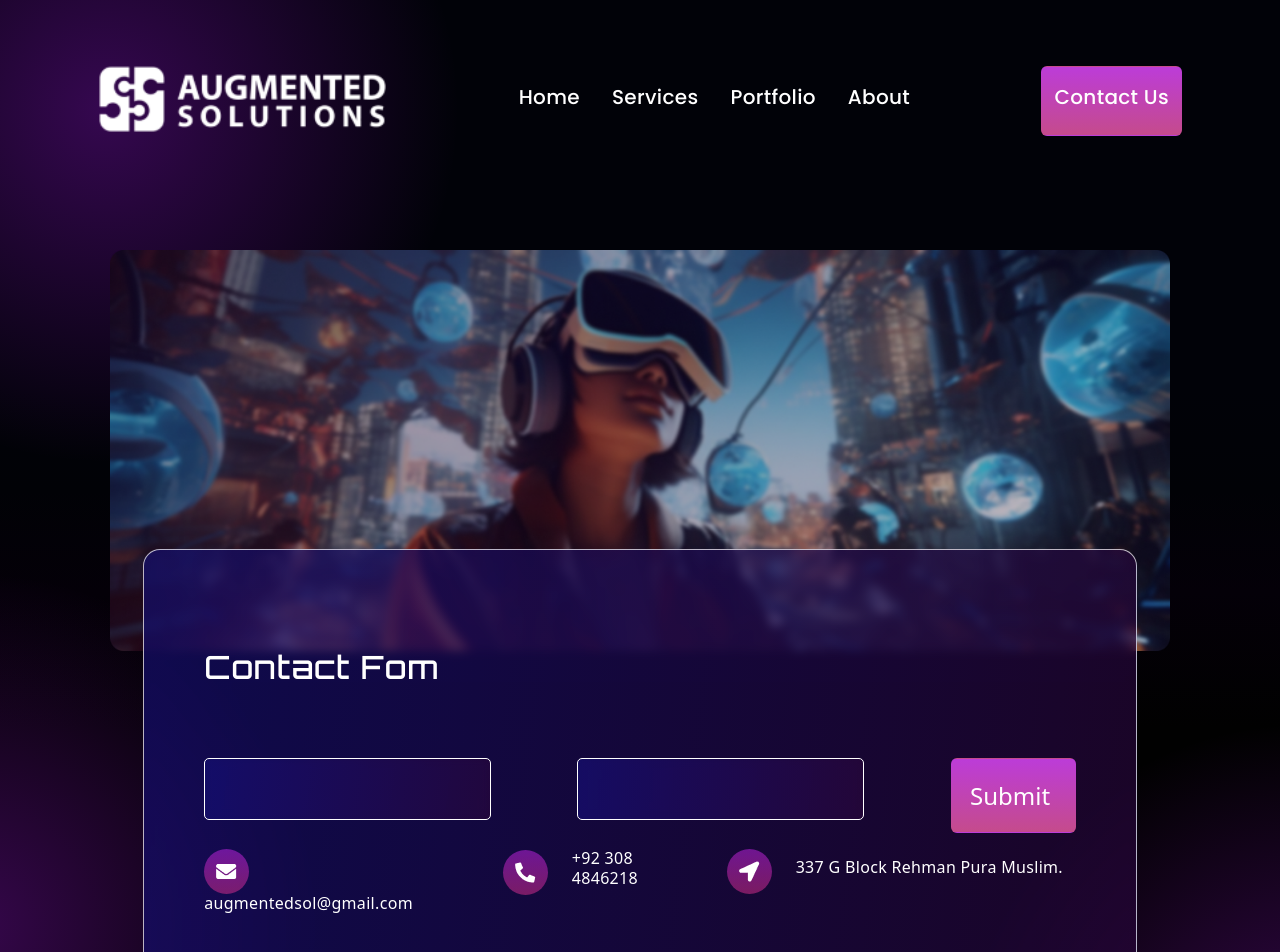
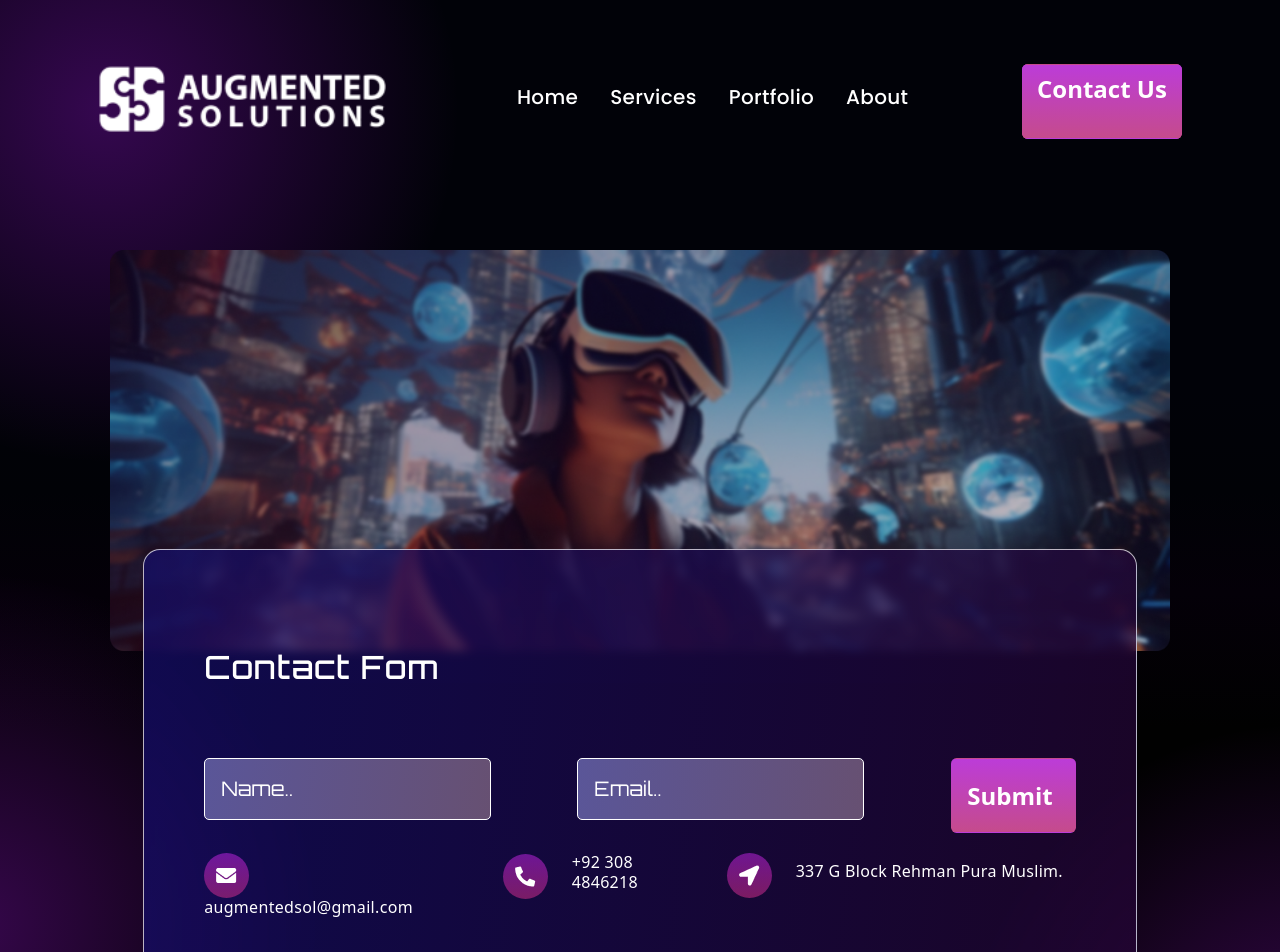
Before and after one commit to augmentedsolutions/augmentedsolWeb, a React (Vite) app: page /contact in a window 1280 px wide. Shown: the top 952 px of the page. Built offline with nearby package versions, Linux system fonts and the light colour scheme.

Commit message:
Web Project

```diff
--- a/src/common/Button/Button.css
+++ b/src/common/Button/Button.css
@@ -1,13 +1,13 @@
 .AboutHomeBTN{
     height: 75px !important;
-                    width: 100% !important;
+
                     font-size: 1.5rem !important;
   }
 
   @media (min-width: 611px) and (max-width: 991px) {
     .AboutHomeBTN{
         height: 2px ;
-        /* width: 100px ; */
+
         font-size: 2rem ;
       }
 
@@ -16,7 +16,7 @@
 @media (min-width: 299px) and (max-width: 611px) {
     .AboutHomeBTN{
         height: 45px !important;
-        /* width: 120px !important; */
+
         font-size: 0.9rem !important;
       }
 
--- a/src/common/Button/Button.jsx
+++ b/src/common/Button/Button.jsx
@@ -6,7 +6,11 @@ import "./Button.css";
 const Button = ({
   name,
   FontStylte = "heading_sixth_11",
+  FontSize,
   icon,
+  Height,
+  MinHeight,
+  MinWidth,
   justify = "center",
 }) => {
   return (
@@ -16,16 +20,19 @@ const Button = ({
       style={{
         background: "var(--background_color_btn)",
         color: "white",
-
+        width: "100%",
+        height: "100%",
         fontWeight: "500",
+        borderRadius:'5.63px'
       }}
     >
       <NavLink
         to={"/contact"}
-        style={{ textDecoration: "none", color: "white" }}
+        style={{ textDecoration: "none",fontWeight:"bold", color: "white",fontSize:{FontSize} }}
         // Close the menu
+
       >
-        {name} <img src={icon}/>
+        {name} <img src={icon} />
       </NavLink>
     </button>
   );
--- a/src/components/ContactComponent/ContactComponent.css
+++ b/src/components/ContactComponent/ContactComponent.css
@@ -1,7 +1,13 @@
+@import url('../../index.css');
 .ContactForm{
     position:relative;
     top:-150px;
 }
+
+.custom-placeholder::placeholder {
+    color: white !important; /* Change the placeholder color */
+    font-family: var(--font_family_orbitron); /* Set the placeholder font family */
+  }
 @media (min-width: 611px) and (max-width: 991px) {
     .ContactForm{
         position:relative;
--- a/src/components/ContactComponent/ContactForm.jsx
+++ b/src/components/ContactComponent/ContactForm.jsx
@@ -1,7 +1,7 @@
 import React from "react";
 import Button from "../../common/Button/Button";
 import "../../index.css";
-
+import "./ContactComponent.css";
 import ContactLogoright1 from "../../assets/Home/ContactLogoRight1.png";
 import ContactLogoright2 from "../../assets/Home/ContactLogoRight2.png";
 import ContactLogoright3 from "../../assets/Home/ContactLogoRight3.png";
@@ -17,44 +17,52 @@ const ContactForm = () => {
       </div>
       <div className="col-12">
         <div className="row  my-lg-3">
-          <div className="col-lg-5">
+          <div className="col-lg-5 mb-1 my-sb-2 mb-lg-0">
+            <div className="row">
+              <div className="col-10 ">
+                <div class="form-outline" data-mdb-input-init>
+                  <input
+                    type="text"
+                    id="formControlLg"
+                    style={{
+                      width: "100%",
+                      height: "auto" ,
+                      minHeight: "62px",
+                      border: "1px solid white",
+                      borderRadius: "5px",
+                    }}
+                    class="form-control form-control-lg custom-placeholder backgroundCOntactForm"
+                    placeholder="Name.."
+                  />
+                </div>
+              </div>
+            </div>
+          </div>
+          <div className="col-lg-5 mb-1 my-sb-2 mb-lg-0 MarginTopContainer">
             <div className="row">
               <div className="col-10">
               <input
                     type="text"
+                    id="formControlLg"
                     style={{
                       width: "100%",
+                      height: "auto" ,
                       minHeight: "62px",
                       border: "1px solid white",
                       borderRadius: "5px",
                     }}
-                  className="backgroundCOntactForm"
+                    class="form-control form-control-lg custom-placeholder backgroundCOntactForm"
+                    placeholder="Email.."
                   />
               </div>
             </div>
           </div>
-          <div className="col-lg-5 MarginTopContainer">
-            <div className="row">
-              <div className="col-10">
-                <input
-                  type="text"
-                  style={{
-                    width: "100%",
-                    minHeight: "62px",
-                    border: "1px solid white",
-                    borderRadius: "5px",
-                  }}
-                  className="backgroundCOntactForm"
-                />
-              </div>
-            </div>
-          </div>
-          <div className="col-4 col-lg-2 MarginTopContainer">
-            <Button name='Submit' />
+          <div className="col-5 col-sm-3 col-lg-2  mb-1 my-sb-2 mb-lg-0MarginTopContainer">
+            <Button name="Submit" />
           </div>
         </div>
 
-        <div className="row MarginTopContentContainer">
+        <div className="row mb-1 my-sb-2 mb-lg-0">
           <div className="col-lg-4 MarginTopContainer">
             <div className="row d-flex align-items-center">
               <div className="col-auto">
@@ -65,17 +73,15 @@ const ContactForm = () => {
               </h6>
             </div>
           </div>
-  <div className="col-lg-3 MarginTopContainer">
+          <div className="col-lg-3 mb-1 my-sb-2 mb-lg-0">
             <div className="row d-flex align-items-center">
               <div className="col-auto">
                 <Logo logo={ContactLogoright2} />
               </div>
-      <h6 className="col  text-wrap text-white">
-        +92 308 4846218
-      </h6>
+              <h6 className="col  text-wrap text-white">+92 308 4846218</h6>
             </div>
           </div>
-  <div className="col-lg-5 MarginTopContainer">
+          <div className="col-lg-5 mb-1 my-sb-2 mb-lg-0">
             <div className="row d-flex align-items-center">
               <div className="col-auto">
                 <Logo logo={ContactLogoright3} />
@@ -86,20 +92,47 @@ const ContactForm = () => {
             </div>
           </div>
         </div>
-
       </div>
       <div className="col-12 my-1 my-sm-3 my-lg-5 ">
         <h2 className=" ">Social Links</h2>
       </div>
       <div className="col-12">
-        <div className="row  " style={{display:"flex",justifyContent:'center',alignItems:'center'}}>
-          <div className="col-auto " style={{display:'flex' ,justifyContent:'center',alignItems:'center'}} >
-            <Logo logo={ContactLogoleft1}  />
+        <div
+          className="row  "
+          style={{
+            display: "flex",
+            justifyContent: "center",
+            alignItems: "center",
+          }}
+        >
+          <div
+            className="col-auto "
+            style={{
+              display: "flex",
+              justifyContent: "center",
+              alignItems: "center",
+            }}
+          >
+            <Logo logo={ContactLogoleft1} />
           </div>
-          <div className="col-auto  " style={{display:'flex' ,justifyContent:'center',alignItems:'center'}}>
+          <div
+            className="col-auto  "
+            style={{
+              display: "flex",
+              justifyContent: "center",
+              alignItems: "center",
+            }}
+          >
             <Logo logo={ContactLogoleft2} />
           </div>
-          <div className="col-auto  " style={{display:'flex' ,justifyContent:'center',alignItems:'center'}}>
+          <div
+            className="col-auto  "
+            style={{
+              display: "flex",
+              justifyContent: "center",
+              alignItems: "center",
+            }}
+          >
             <Logo logo={ContactLogoleft3} />
           </div>
         </div>
--- a/src/components/HomeComponent/ClientHome/ClientCardThree.jsx
+++ b/src/components/HomeComponent/ClientHome/ClientCardThree.jsx
@@ -31,11 +31,24 @@ const ClientCardThree = () => {
                   <div className="col-12">
                     <div className="row">
                       <div className="col-7">
+
                         <input
-                          type="text"
-                          className="background_Input_Client Client-Card-Three-Input"
-                          style={{ width: "100%" }}
-                        />
+                    type="text"
+                    id="formControlLg"
+                    style={{
+
+                      width: "100%",
+                      height: "100%" ,
+
+                      border: "1px solid white",
+                      borderRadius: "5px",
+                      background: 'linear-gradient(180deg, #AA14F0 -42.59%, rgba(0, 0, 0, 0) -42.59%, #CB8DE8 -42.58%, rgba(203, 143, 232, 0.18) 4.35%, rgba(151, 60, 68, 0.055) 99.99%, rgba(199, 137, 228, 0) 100%)'
+
+                    }}
+                    class="form-control form-control-lg custom-placeholder-Client-Three"
+                    placeholder="Your Email"
+                  />
+
                       </div>
                       <div className="col-4 col-sm-3 col-md-3  col-lg-3 col-xl-4 col-xxl-3">
                         <Button name="Start" icon={ ClientVectorImage2} />
--- a/src/components/HomeComponent/ClientHome/ClientHome.jsx
+++ b/src/components/HomeComponent/ClientHome/ClientHome.jsx
@@ -17,7 +17,7 @@ const ClientHome = () => {
       <div className="row  my-1 my-sm-3 my-lg-5 p-1 p-sm-3 p-lg-5">
        <div className="col-12 ClientTwoContainer" style={{position:'relative'}}>
 
-      <div className="row background_gradient_one   p-1 p-md-3 p-lg-5 border_radius_one" style={{height:'490px',border: "3.24px solid rgb(47, 20, 63)",marginBottom:'200px'}}>
+      <div className="row background_gradient_one   p-1 p-md-3 p-lg-5 border_radius_one" style={{height:'490px',border: "3.24px solid rgb(47, 20, 63)",marginBottom:'120px'}}>
         <div className="col-12 Flex " style={{flexDirection:'column',    }} >
           <ClientCardTwo />
         </div>
--- a/src/components/HomeComponent/HeroSection/HeroSection.css
+++ b/src/components/HomeComponent/HeroSection/HeroSection.css
@@ -40,6 +40,9 @@
     top:10%;
   }
   @media (min-width: 299px) and (max-width: 450px) {
+    .Btn-Hero-Section{
+       height: 5vh !important;
+    }
 
     .HeroSectionText{
       position: absolute;
--- a/src/components/HomeComponent/HeroSection/HeroSection.jsx
+++ b/src/components/HomeComponent/HeroSection/HeroSection.jsx
@@ -20,7 +20,7 @@ const HeroSection = () => {
         >
           <img src={BannerImage} class="img-fluid image1" width="100%" style={{minHeight:'170px'}} alt="..."></img>
           <img src={HoverImageHome} class="img-fluid image2" width="100%" style={{minHeight:'170px'}} alt="..."></img>
-          <div className="row PaddingAllContainer HeroSectionText" style={{  }}>
+          <div className="mt-1 mt-sm-0 row PaddingAllContainer HeroSectionText" style={{  }}>
             <div className="col-12 col-lg-10 " style={{display:'flex',justifyContent:'start',flexDirection:'column'}}>
               <span className="text3 heading_primary_1 mb-1 mb-sm-3 mb-xl-5 " style={{}}>
                 Virtual Reality
@@ -34,9 +34,9 @@ const HeroSection = () => {
                 </div>
               </div>
               <div className="row p-0 m-0 Btn  " style={{display:'flex',justifyContent:'start',alignItems:'start'}}>
-             <div className="col-4 col-sm-3 col-md-3 col-lg-3 col-xl-3 col-xxl-2 p-0 m-0"  style={{}} >
+             <div style={{minWidth:'100px'}} className="Btn-Hero-Section col-3 col-sm-3 col-md-3 col-lg-3 col-xl-3 col-xxl-1 p-0 m-0"   >
 
-              <Button name='Lets Start'  FontStylte={'heading_fifth_1'} justify='start'/>
+              <Button name='Lets Start' FontSize='1px'  justify='start'/>
              </div>
               </div>
             </div>
--- a/src/layouts/Navbar.jsx
+++ b/src/layouts/Navbar.jsx
@@ -1,4 +1,4 @@
-import React from "react";
+import React, { useState } from "react";
 import { NavLink } from "react-router-dom";
 import "../index.css";
 import logo from "../assets/Home/Logo.png";
@@ -7,129 +7,107 @@ import Navbar from "react-bootstrap/Navbar";
 import Nav from "react-bootstrap/Nav";
 import "bootstrap/dist/css/bootstrap.min.css";
 import "bootstrap/dist/js/bootstrap.bundle.min.js";
+import Button from "../common/Button/Button";
 
 
 const Navbarr = () => {
+  const [expanded, setExpanded] = useState(false);
+
+  const handleToggle = () => setExpanded(!expanded);
+  const closeNavbar = () => setExpanded(false);
+
   return (
-    <div style={{position:'relative'}}>
+    <div style={{ position: "relative" }}>
       <div className="Container">
         {/* Navbar */}
         <Navbar
           expand="lg"
           className="navbar-scroll shadow-0 border-dark"
           style={{ backgroundColor: "transparent" }}
+          expanded={expanded}
         >
           {/* Brand Logo */}
           <Navbar.Brand href="#!">
-          <img
-            src={logo}
-            alt="Logo"
-            className="NavbarLogo"
-            // style={{ height: "100%", width: "auto" }}
-          />
+            <img src={logo} alt="Logo" className="NavbarLogo" />
           </Navbar.Brand>
 
           {/* Toggle Button */}
-        <Navbar.Toggle aria-controls="navbar-content" className="text-white">
+          <Navbar.Toggle
+            aria-controls="navbar-content"
+            className="text-white"
+            onClick={handleToggle}
+          >
             <span className="navbar-toggler-icon">
               <i className="fs-1 fas fa-bars"></i>
             </span>
           </Navbar.Toggle>
 
           {/* Navbar Content */}
-        <Navbar.Collapse id="navbar-content">
+          <Navbar.Collapse id="navbar-content" className="text-center">
             <Nav className="mx-auto">
               {/* Nav Links */}
               <NavLink
-              as={NavLink}
-              to={"/"}
+                to="/"
+                onClick={closeNavbar}
                 className={({ isActive }) =>
                   isActive
-                  ? "nav-link nav-link-active  px-md-1 px-lg-2 px-xl-3 px-xxl-5"
-                  : "nav-link nav-link-inactive  px-md-1 px-lg-2 px-xl-3 px-xxl-5"
+                    ? "nav-link nav-link-active px-md-1  px-lg-2 px-xl-3 px-xxl-5 text-center"
+                    : "nav-link nav-link-inactive px-md-1  px-lg-2 px-xl-3 px-xxl-5 text-center"
                 }
-              style={{color:'white' ,height:'auto'}}
+                style={{ color: "white", height: "auto" }}
               >
-              <h5>
-
-              Home
-              </h5>
+                <h5>Home</h5>
               </NavLink>
               <NavLink
-              to={"/service"}
-              as={NavLink}
-              style={{color:'white ' ,height:'auto'}}
+                to="/service"
+                onClick={closeNavbar}
+                style={{ color: "white", height: "auto" }}
                 className={({ isActive }) =>
                   isActive
-                  ? "nav-link nav-link-active  px-md-1 px-lg-2 px-xl-3 px-xxl-5"
-                  : "nav-link nav-link-inactive  px-md-1 px-lg-2 px-xl-3 px-xxl-5"
+                    ? "nav-link nav-link-active px-md-1 px-lg-2 px-xl-3 px-xxl-5 text-center"
+                    : "nav-link nav-link-inactive px-md-1 px-lg-2 px-xl-3 px-xxl-5 text-center"
                 }
               >
-
-             <h5> Services</h5>
+                <h5>Services</h5>
               </NavLink>
               <NavLink
-              to={"/portfolio"}
-              as={NavLink}
-              style={{color:'white' ,height:'auto'}}
+                to="/portfolio"
+                onClick={closeNavbar}
+                style={{ color: "white", height: "auto" }}
                 className={({ isActive }) =>
                   isActive
-                  ? "nav-link nav-link-active  px-md-1 px-lg-2 px-xl-3 px-xxl-5"
-                  : "nav-link nav-link-inactive  px-md-1 px-lg-2 px-xl-3 px-xxl-5"
+                    ? "nav-link nav-link-active px-md-1 px-lg-2 px-xl-3 px-xxl-5 text-center"
+                    : "nav-link nav-link-inactive px-md-1 px-lg-2 px-xl-3 px-xxl-5 text-center"
                 }
               >
-              <h5>
-
-              Portfolio
-              </h5>
+                <h5>Portfolio</h5>
               </NavLink>
               <NavLink
-              to={"/about"}
-              as={NavLink}
-              style={{color:'white' ,height:'auto'}}
+                to="/about"
+                onClick={closeNavbar}
+                style={{ color: "white", height: "auto" }}
                 className={({ isActive }) =>
                   isActive
-                  ? "nav-link nav-link-active  px-lg-2 px-xl-3 px-xxl-5"
-                  : "nav-link nav-link-inactive  px-lg-2 px-xl-3 px-xxl-5"
+                    ? "nav-link nav-link-active px-lg-2 px-xl-3 px-xxl-5 text-center"
+                    : "nav-link nav-link-inactive  px-lg-2 px-xl-3 px-xxl-5 text-center"
                 }
               >
-              <h5>
-
-              About
-              </h5>
+                <h5>About</h5>
               </NavLink>
             </Nav>
 
             {/* Contact Button */}
-          <button
-            type="button"
-            className="btn ms-3 "
-            as={NavLink}
-            style={{
-              background: "var(--background_color_btn)",
+            <div className="col-2 mx-auto mx-lg-0 " style={{   background: "var(--background_color_btn)",
                 color: "white",
-              height:'70px'
+                borderRadius:'5.63px',
+                minWidth: "160px",}}>
 
-            }}
-          >
-            <NavLink
-              to={"/contact"}
-              as={NavLink}
-              className=''
-              style={{ textDecoration: "none", color: "white" }}
-            >
-           <h5>
-
-              Contact Us
-           </h5>
-            </NavLink>
-          </button>
+            <Button name='Contact Us' FontSize="30px"/>
+            </div>
           </Navbar.Collapse>
         </Navbar>
 
         {/* Radial Background */}
-
-    </div>
         <div
           className="gradient_radial"
           style={{
@@ -138,11 +116,10 @@ const Navbarr = () => {
             position: "absolute",
             bottom: "-430px",
             right: "700px",
-            zIndex:'-1',
-
-
+            zIndex: "-1",
           }}
         ></div>
+      </div>
     </div>
   );
 };
```
Also changed, not shown: src/components/HomeComponent/ClientHome/ClientCardThree.css (+11 -0 lines), src/components/ServiceComponents/ServiceCard.jsx (+31 -22 lines). Lines whose indentation alone changed are shown as unchanged.
